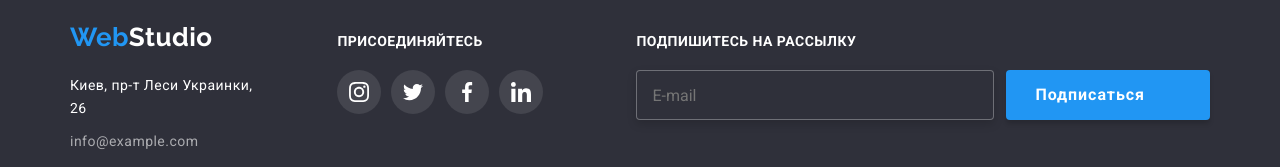
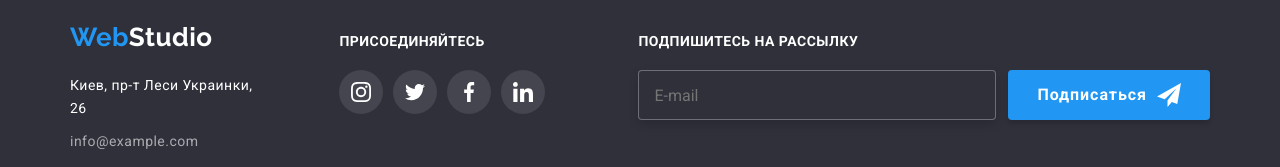
Before and after one commit to OlenaPatlata/goit-markup-hw-06, a plain HTML site: page index.html in a window 1280 px wide. Shown: the part 2715-2882 px from the top of the page. Drawn offline with nearby package versions, Linux system fonts and the light colour scheme.

Commit message:
Ура самолётик

```diff
--- a/css/styles.css
+++ b/css/styles.css
@@ -562,14 +562,28 @@ placeholder {
   min-width: 200px;
   height: 50px;
   background-color: var(--accent-color);
+  color: var(--additional-accent-color);
   border: 1px solid transparent;
   border-radius: 4px;
   box-shadow: 0px 4px 4px rgba(0, 0, 0, 0.15);
   padding: 10px 28px;
+  font-weight: 700;
+  font-size: 16px;
+  line-height: 1.87;
+  letter-spacing: 0.06em;
   margin-left: auto;
   margin-right: auto;
 }
-.subscribe-send-btn > span {
+.subscribe-send-btn::after {
+  content: '';
+  width: 24px;
+  height: 24px;
+  margin-left: 10px;
+  background-image: url(../images/svg-icon-send.svg);
+  background-size: contain;
+}
+
+/* .subscribe-send-btn > span {
   font-weight: 700;
   font-size: 16px;
   line-height: 1.87;
@@ -577,7 +591,7 @@ placeholder {
   letter-spacing: 0.06em;
   margin-right: 12px;
 }
-/* .icon-send {
+.icon-send {
   fill: var(--additional-accent-color);
 } */
 /* ---------------MODAL WINDOW--------------------*/
--- a/index.html
+++ b/index.html
@@ -549,12 +549,7 @@
                 id="user-email"
               />
             </div>
-            <button type="submit" class="subscribe-send-btn btn">
-              <span>Подписаться</span>
-              <svg class="icon-send" width="24" height="24">
-                <use href="./images/sprite.svg#icon-send"></use>
-              </svg>
-            </button>
+            <button type="submit" class="subscribe-send-btn btn">Подписаться</button>
           </form>
         </div>
       </div>
```
Also changed, not shown: images/svg-icon-send.svg (added).
